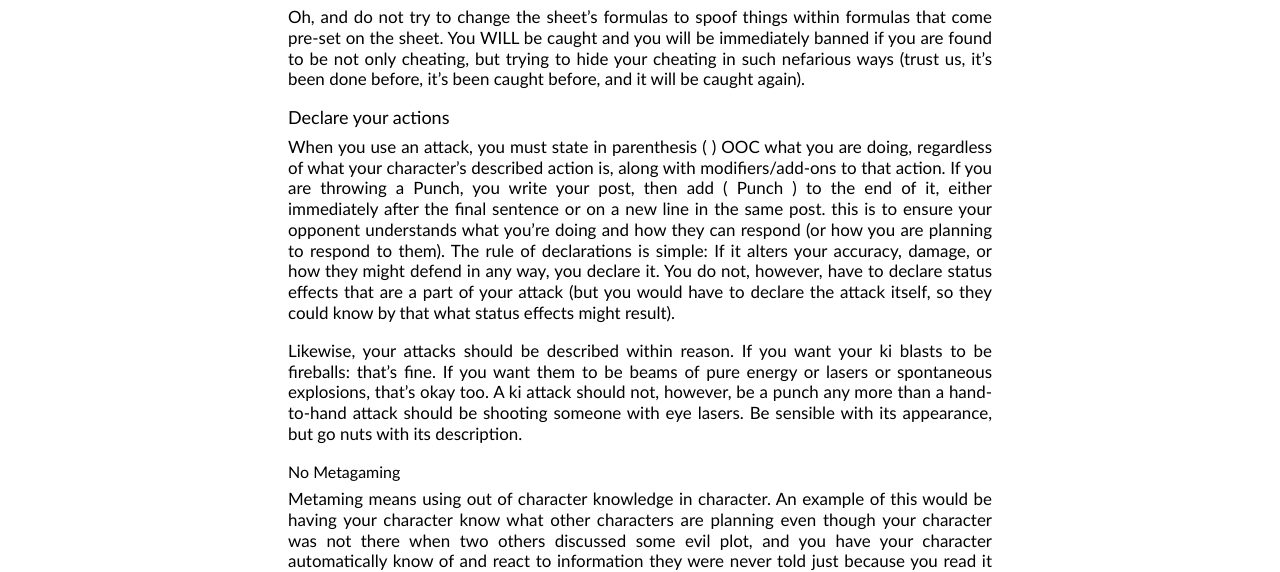
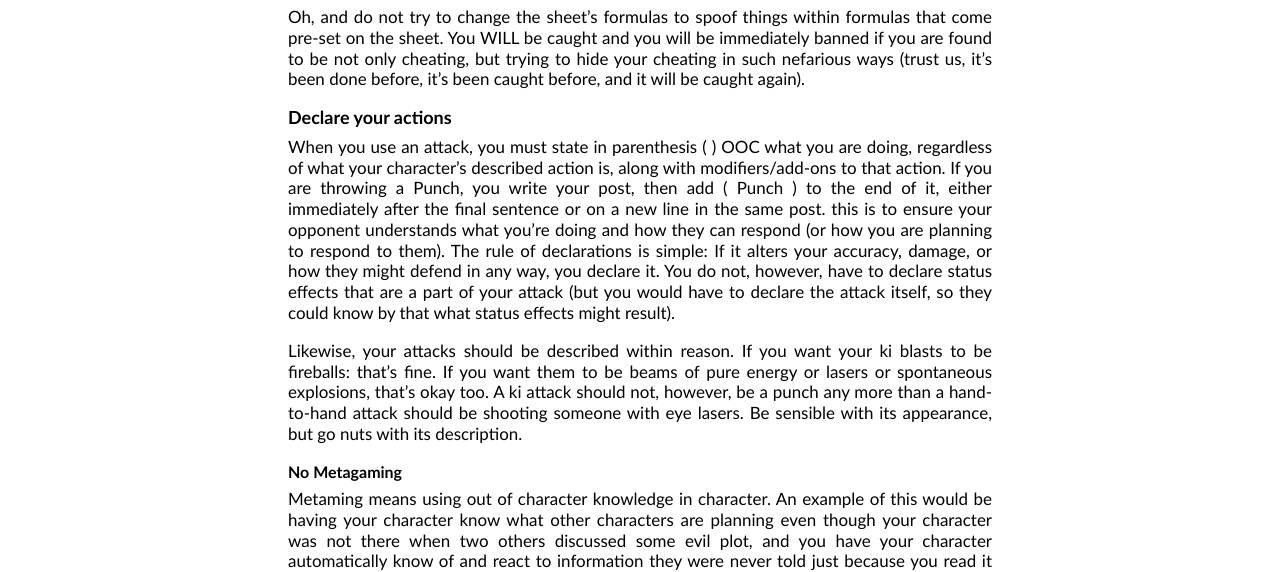
Before and after one commit to DBZEternal/DBZEternal.github.io, a Jekyll site: the page built from _creation/basicrules.md, in a window 1280 px wide and 1400 px high, scrolled down 1134 px. Shown: the part 150-722 px from the top of the window. Built offline with Jekyll 4.4.1, drawn with Linux system fonts in a browser that asks for light colours; some web fonts are replaced; a style sheet for code colours, icons or effects is not loaded.

Commit message:
Update _base.scss

```diff
--- a/_sass/_base.scss
+++ b/_sass/_base.scss
@@ -68,13 +68,13 @@ h1 { font-weight: 700; }
 
 h2 { }
 
-h3 { font-size: 22px; font-weight: 700px; }
+h3 { font-size: 22px; font-weight: 700; }
 
-h4 { font-size: 20px; font-weight: 700px; }
+h4 { font-size: 20px; font-weight: 700; }
 
-h5 { font-size: 18px; font-weight: 700px; }
+h5 { font-size: 18px; font-weight: 700; }
 
-h6 { font-size: 16px; font-weight: 700px; }
+h6 { font-size: 16px; font-weight: 700; }
 
 // Typography
 
```
